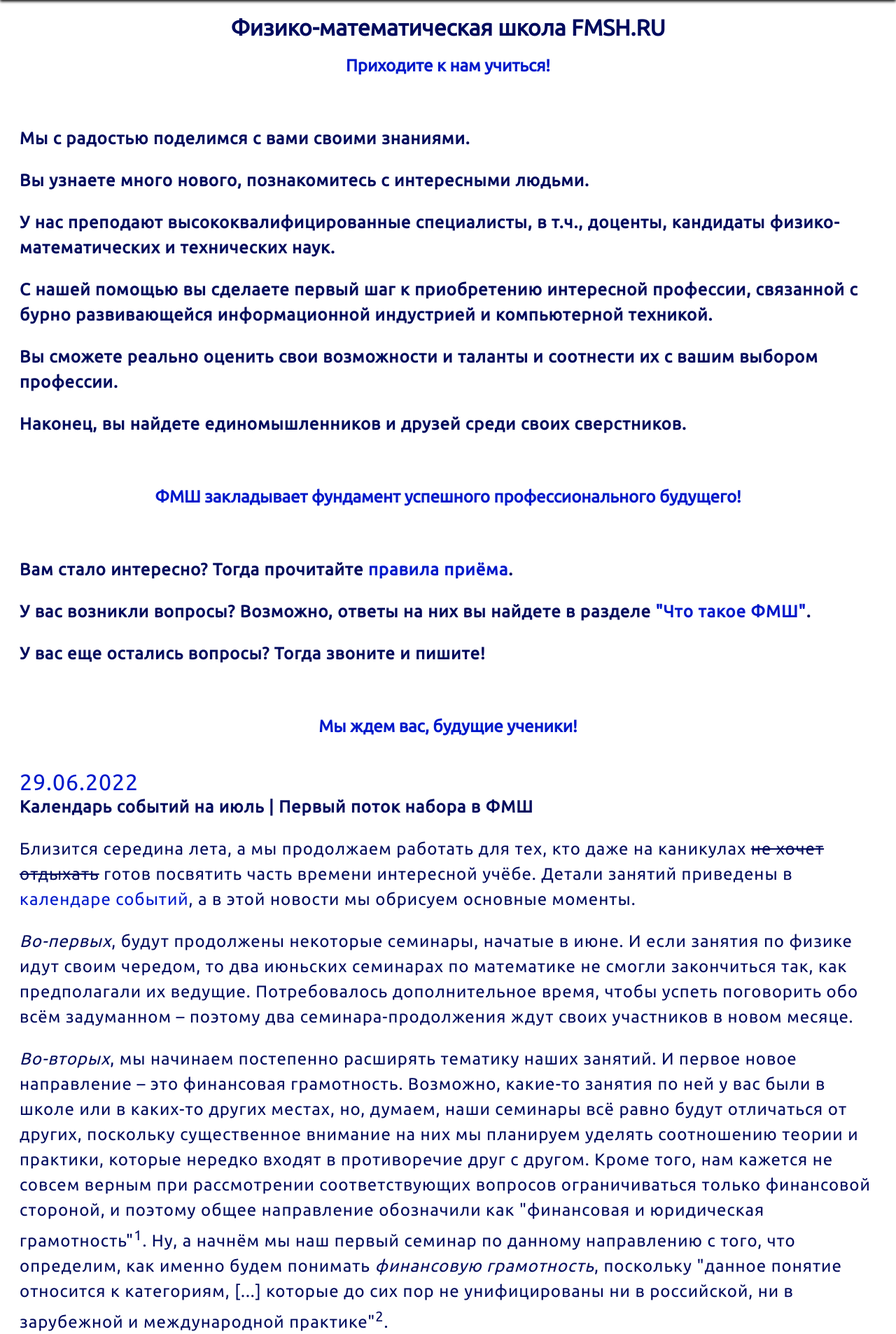
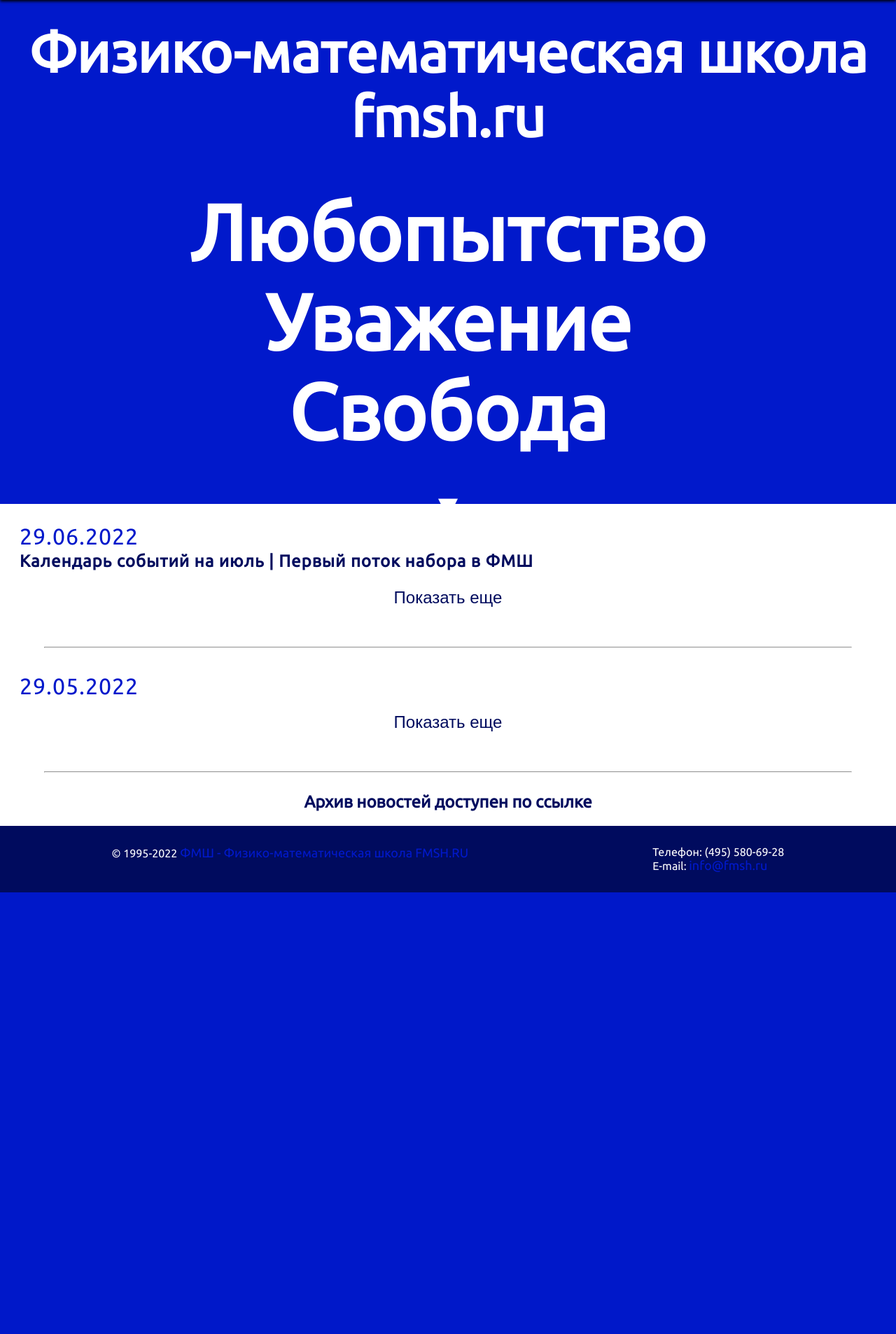
Before and after one commit to Rokoel/fmsh, a PHP site: page / in a window 1280 px wide. Shown: the part 80-1986 px from the top of the page at 70% size. After the commit the page ends 1355 px from the top, so only its background shows below. Run offline with PHP 8.4, Linux system fonts and the light colour scheme.

Commit message:
made scroller, recreated main block

```diff
--- a/css/styles.css
+++ b/css/styles.css
@@ -17,7 +17,7 @@
     --default-box-shadow: 0 8px 16px 0 black;
     --lighter-box-shadow: 0 2px 4px 0 black;
 
-    --header-height: 5em;
+    --header-height: 80px;
 }
 
 @font-face {
@@ -163,6 +163,62 @@ button:hover {
 }
 /* ----- HEADER STYLING ----- */
 
+/* --- MAIN-BLOCK STYLING --- */
+#main-block {
+    width: 100%;
+    height: calc(100vh - var(--header-height));
+    background-color: var(--blue);
+    display: flex;
+    flex-direction: column;
+    justify-content: space-around;
+    align-content: center;
+}
+#main-block h1 {
+    padding: var(--medium-padding);
+    color: var(--white);
+    font-size: 1200%;
+    font-weight: 900;
+    text-align: left;
+    margin: auto;
+}
+#main-block h2 {
+    color: var(--white);
+    font-size: 700%;
+    text-align: center;
+    margin: auto;
+}
+#main-block h3 {
+    color: var(--white);
+    font-size: 500%;
+    text-align: center;
+    margin: auto;
+    padding: var(--medium-padding);
+}
+#three-words {
+    padding: var(--medium-padding);
+}
+.be-pointed:hover {
+    cursor: pointer;
+}
+@keyframes float {
+    0% {
+        transform: translatey(0px);
+    }
+    50% {
+        transform: translatey(-20px);
+    }
+    100% {
+        transform: translatey(0px);
+    }
+}
+.floating {
+    animation: float 2s ease-in-out infinite;
+}
+#scroller-1 {
+    padding: var(--medium-padding);
+}
+/* --- MAIN-BLOCK STYLING --- */
+
 /* ------ TEXT STYLING ------ */
 #news {
     display: flex;
@@ -170,7 +226,7 @@ button:hover {
     justify-content: space-around;
     align-content: center;
 }
-.news, .main-article {
+.news {
     flex: 1;
     padding: var(--medium-padding);
     font-size: x-large;
@@ -180,14 +236,10 @@ button:hover {
     margin-top: auto;
     margin-bottom: auto;
 }
-.main-article {
-    text-align: left;
-    font-weight: 600;
-}
-.news a, .main-article a {
+.news a {
     color: var(--blue);
 }
-.news a:hover, .main-article a:hover {
+.news a:hover {
     color: var(--dark-blue);
 }
 h1, h2, h3 {
@@ -198,12 +250,9 @@ h1, h2, h3 {
     font-size: xx-large;
     color: var(--blue);
 }
-.highlighted {
-    color: var(--blue);
-}
 .show-more-button {
-    text-align: center;
     font-size: x-large;
+    width: 100%;
 }
 /* ------ TEXT STYLING ------ */
 
--- a/index.html
+++ b/index.html
@@ -72,48 +72,20 @@
     </div>
   </div>
   <div id="content">
-    <!-- <div id="main-block">
 
-    </div> -->
-
-    <h1>
-      Физико-математическая школа FMSH.RU
-    </h1>
-    <h2 class="highlighted">Приходите к нам учиться!</h2>
-    <div class="main-article">
-      <p>
-        Мы с радостью поделимся с вами своими знаниями.
-      </p>
-      <p>
-        Вы узнаете много нового, познакомитесь с интересными людьми.
-      </p>
-      <p>
-        У нас преподают высококвалифицированные специалисты, в т.ч., доценты, кандидаты физико-математических и технических наук.
-      </p>
-      <p>
-        С нашей помощью вы сделаете первый шаг к приобретению интересной профессии, связанной с бурно развивающейся информационной индустрией и компьютерной техникой.
-      </p>
-      <p>
-        Вы сможете реально оценить свои возможности и таланты и соотнести их с вашим выбором профессии.
-      </p>
-      <p>
-        Наконец, вы найдете единомышленников и друзей среди своих сверстников.
-      </p>
+    <div id="main-block">
+      <!-- <h1>ФМШ:</h1> -->
+      <h3>Физико-математическая школа fmsh.ru</h3>
+      <div id="three-words">
+        <h2>Любопытство</h2>
+        <h2>Уважение</h2>
+        <h2>Свобода</h2>
+      </div>
+      <h2 class="floating be-pointed" id="scroller-1" style="font-size: 300%">
+        ▼
+      </h2>
+      <!-- <h3>Физико-математическая школа fmsh.ru</h3> -->
     </div>
-    <h2 class="highlighted">ФМШ закладывает фундамент успешного профессионального будущего!</h2>
-    <div class="main-article">
-      <p>
-        Вам стало интересно? Тогда прочитайте <a href="Entrance.php">правила приёма</a>.
-      </p>
-      <p>
-        У вас возникли вопросы? Возможно, ответы на них вы найдете в разделе <a href="faq.php">"Что такое ФМШ"</a>.
-      </p>
-      <p>
-        У вас еще остались вопросы? Тогда звоните и пишите!
-      </p>
-    </div>
-    <h2 class="highlighted">Мы ждем вас, будущие ученики!</h2>
-
 
     <div id="news">
       <div id="article-1" class="news">
@@ -163,6 +135,7 @@
           </p>
         </div>
       </div>
+      <hr style="width: 90%;">
       <div id="article-2" class="news">
         <div class="date">29.05.2022</div>
         <div class="article-text">
@@ -177,6 +150,7 @@
           </p>
           </div>
       </div>
+      <hr style="width: 90%;">
     </div>
     <div class="holder flex-direction-row justify-content-space-evenly">
       <h2 class="highlighted">
--- a/js/scripts.js
+++ b/js/scripts.js
@@ -5,6 +5,18 @@ window.onload = function() {
     cutElementByQuerySelector('.article-text');
     window.addEventListener('resize', (e) => {
         cutElementByQuerySelector('.article-text');
+    });
+
+    var style = getComputedStyle(document.body);
+
+    var header_height_str = style.getPropertyValue('--header-height');
+    var header_height = Number(header_height_str.substring(0, header_height_str.length-2));
+
+    document.getElementById('scroller-1').addEventListener('click', function(e) {
+        window.scrollTo({
+            top: window.innerHeight - header_height,
+            behavior: "smooth"
+        });
     });
 };
 
@@ -34,7 +46,6 @@ function setTheme() {
 }
 
 function switchTheme() {
-    var root = document.documentElement;
     if(localStorage.getItem('theme') === null){
         localStorage.setItem('theme', 'light');
     }
```
